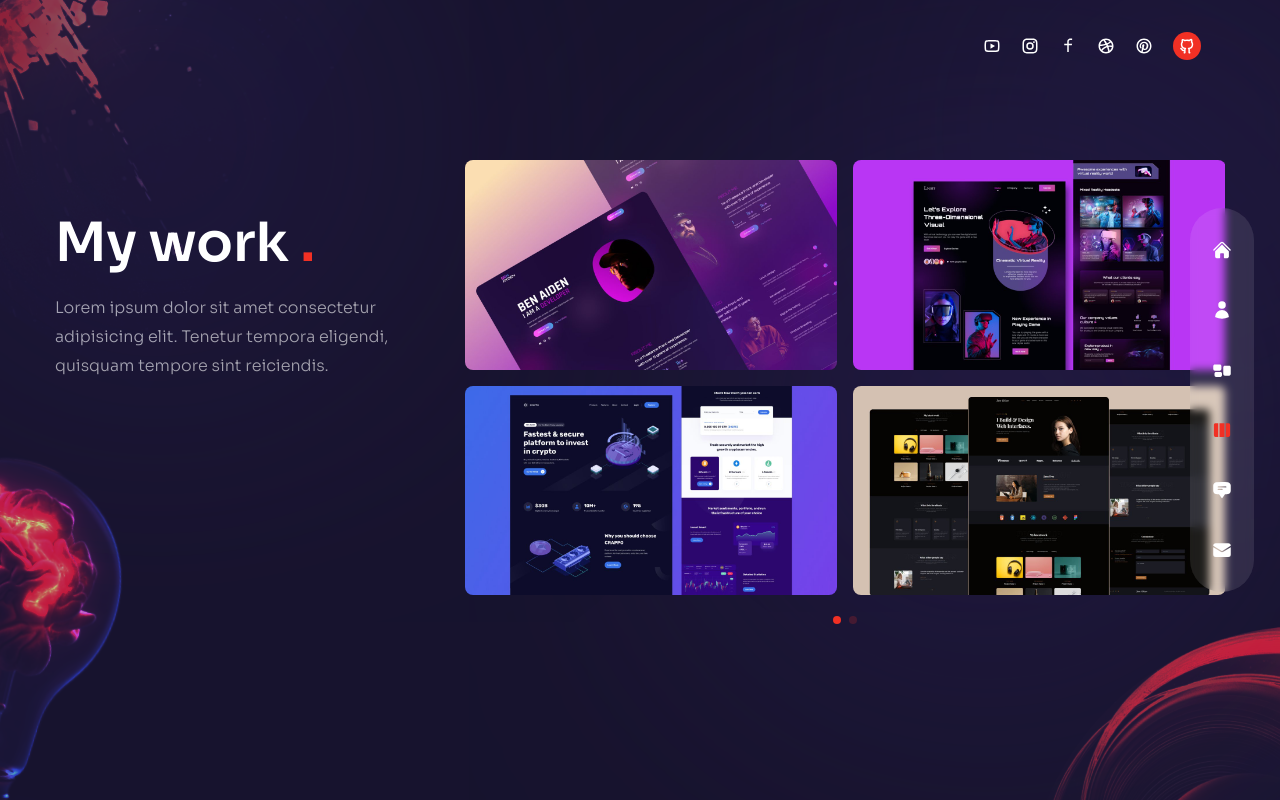
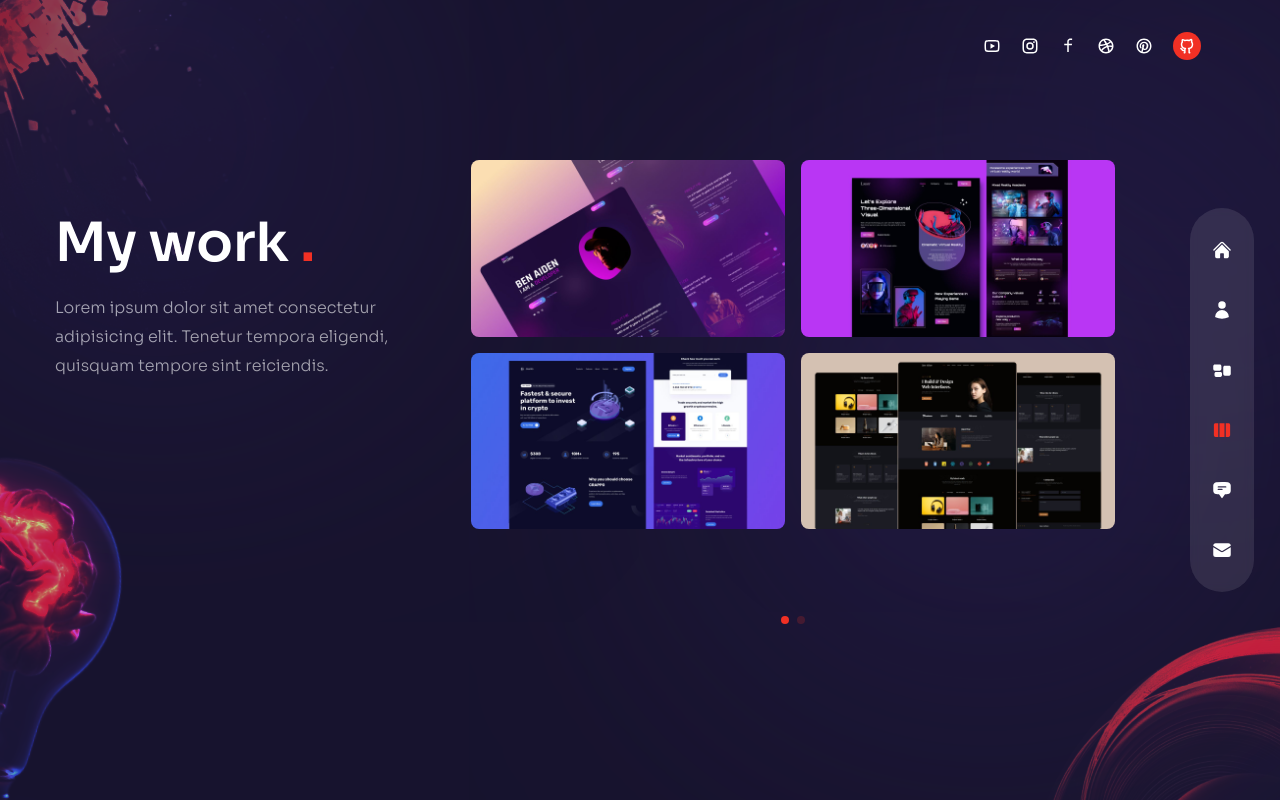
Before and after one commit to manuj-rai/React-Portfolio, a Next.js app: page /work in a window 1280 px wide. Built offline with nearby package versions, Linux system fonts and the light colour scheme.

Commit message:
modified:   pages/services/index.jsx 	modified:   pages/testimonials/index.jsx 	modified:   pages/work/index.jsx

```diff
--- a/pages/services/index.jsx
+++ b/pages/services/index.jsx
@@ -42,7 +42,7 @@ const Services = () => {
             initial="hidden"
             animate="show"
             exit="hidden"
-            className="w-full xl:max-w-[65%]"
+            className="w-full xl:max-w-[55%]"
           >
             <ServiceSlider />
           </motion.div>
--- a/pages/testimonials/index.jsx
+++ b/pages/testimonials/index.jsx
@@ -6,7 +6,7 @@ import { fadeIn } from "../../variants";
 const Testimonials = () => {
   return (
     <div className="h-full bg-primary/30 py-32 text-center">
-      <div className="container mx-auto h-full flex flex-col justify-center">
+      <div className="container mx-1045px h-full flex flex-col justify-center">
         <motion.h2
           variants={fadeIn("up", 0.2)}
           initial="hidden"
--- a/pages/work/index.jsx
+++ b/pages/work/index.jsx
@@ -40,7 +40,7 @@ const Work = () => {
             initial="hidden"
             animate="show"
             exit="hidden"
-            className="w-full xl:max-w-[65%]"
+            className="w-full xl:max-w-[55%]"
           >
             <WorkSlider />
           </motion.div>
```
